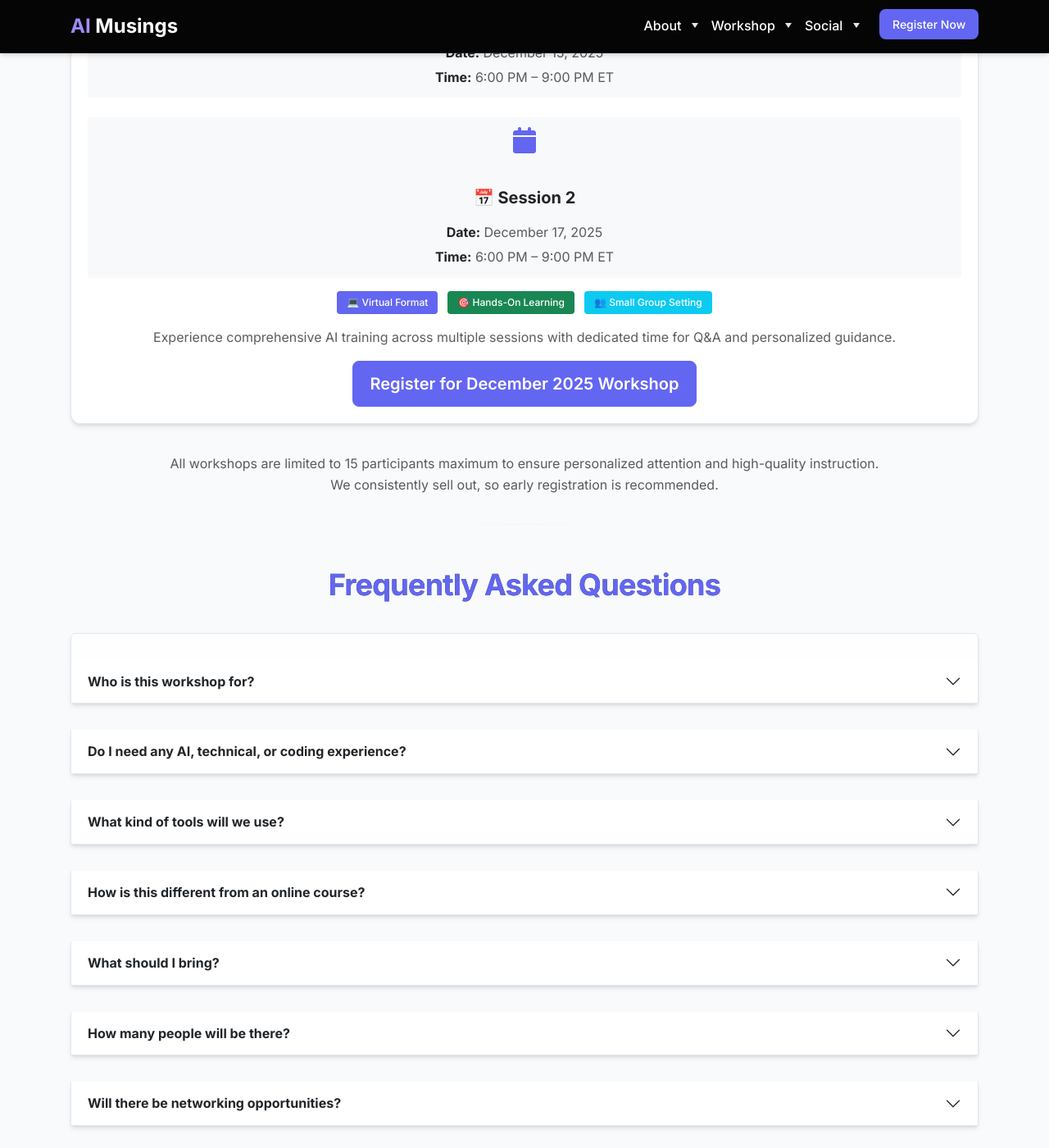
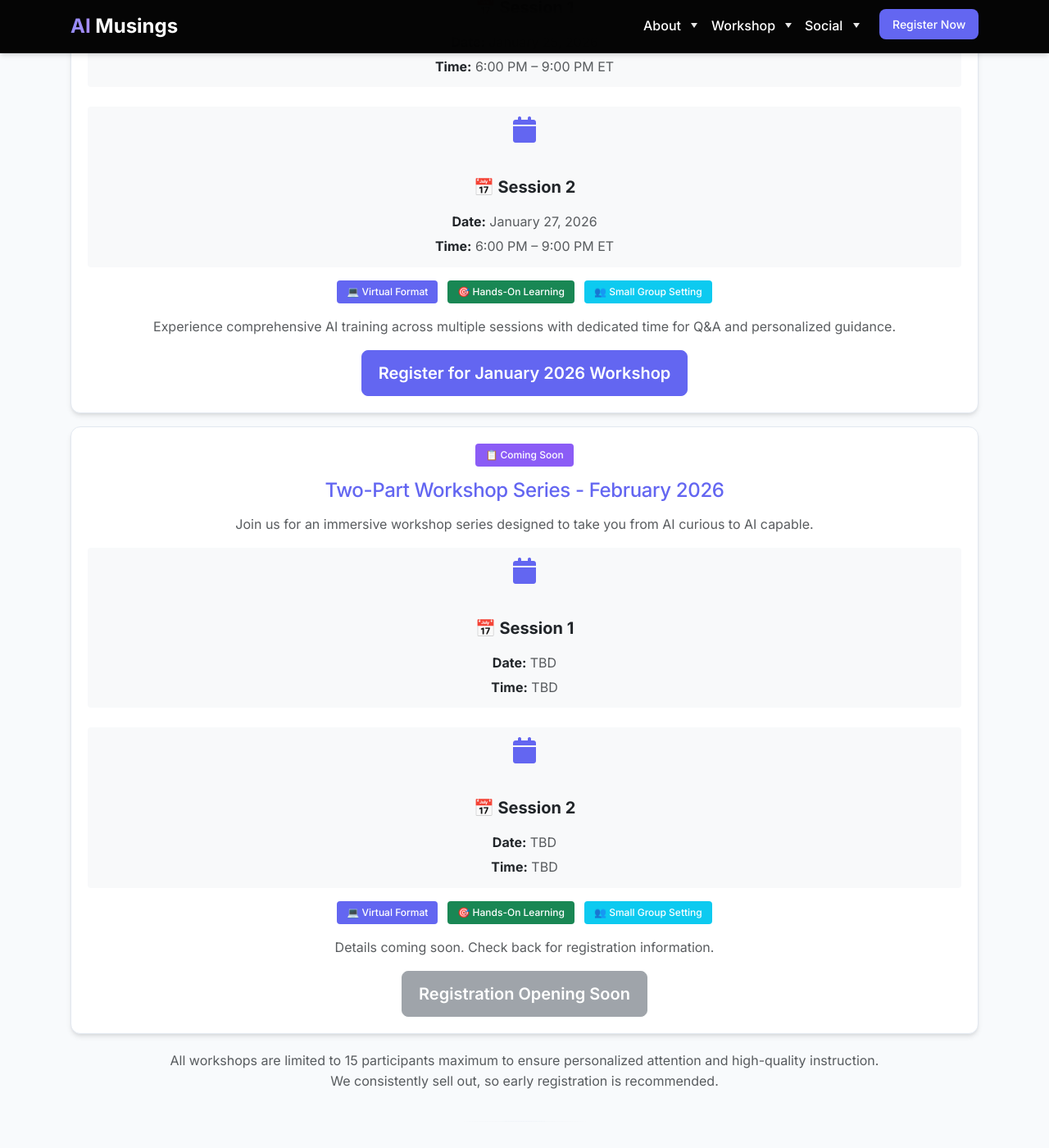
Before and after one commit to pulsarventures/aimusings.site, a Jekyll site: the page built from index.html, in a window 1280 px wide and 1400 px high, scrolled down 12279 px. Shown: the whole window at 82% size. Built offline with Jekyll 4.4.1, drawn with Linux system fonts in a browser that asks for light colours; the list of posts is cut into pages by our own code; some of the changed text lies outside the part shown.

Commit message:
changes for Jan Feb 2026

```diff
--- a/index.html
+++ b/index.html
@@ -1076,17 +1076,15 @@ title: "Accelerate Your AI Game: Learn, Apply, Build in One Immersive Session"
                             <tr class="table-info">
                                 <td><strong>Workshop 6</strong></td>
                                 <td>December 15 & 17, 2025</td>
-                                <td><span class="badge bg-primary">📅 Upcoming</span></td>
+                                <td><span class="badge bg-warning">⏳ In Progress</span></td>
                                 <td>
-                                    <a href="https://www.tixtree.com/e/accelerate-your-ai-game-learn-build-apply-879cd72348e2" target="_blank" class="btn btn-sm btn-primary">
-                                        <i class="fas fa-ticket-alt me-1"></i>Register Now
-                                    </a>
+                                    <span class="text-muted">Updates coming soon</span>
                                 </td>
                             </tr>
                             <tr class="table-info">
                                 <td><strong>Workshop 7</strong></td>
-                                <td>TBD</td>
-                                <td><span class="badge bg-secondary">📋 Planning</span></td>
+                                <td>January 25 & 27, 2026</td>
+                                <td><span class="badge bg-info">📅 Scheduled</span></td>
                                 <td>
                                     <span class="text-muted">Details coming soon</span>
                                 </td>
@@ -1116,12 +1114,12 @@ title: "Accelerate Your AI Game: Learn, Apply, Build in One Immersive Session"
         </div>
         <div class="row justify-content-center">
             <div class="col-lg-10">
-                <!-- Upcoming Workshop - December 2025 -->
+                <!-- Upcoming Workshop - January 2026 -->
                 <div class="card card-hover glass-effect mb-4">
                     <div class="card-body p-5">
                         <div class="text-center mb-4">
                             <div class="badge bg-primary px-3 py-2 mb-3">🎯 Upcoming Workshop</div>
-                            <h3 class="h4 mb-3 text-primary">Two-Part Workshop Series - December 2025</h3>
+                            <h3 class="h4 mb-3 text-primary">Two-Part Workshop Series - January 2026</h3>
                             <p class="text-muted mb-4">Join us for an immersive workshop series designed to take you from AI curious to AI capable.</p>
                         </div>
 
@@ -1132,7 +1130,7 @@ title: "Accelerate Your AI Game: Learn, Apply, Build in One Immersive Session"
                                         <i class="fas fa-calendar fa-2x text-primary mb-2"></i>
                                         <h5 class="text-dark">📅 Session 1</h5>
                                     </div>
-                                    <p class="text-muted mb-1"><strong class="text-dark">Date:</strong> December 15, 2025</p>
+                                    <p class="text-muted mb-1"><strong class="text-dark">Date:</strong> January 25, 2026</p>
                                     <p class="text-muted mb-0"><strong class="text-dark">Time:</strong> 6:00 PM – 9:00 PM ET</p>
                                 </div>
                             </div>
@@ -1142,7 +1140,7 @@ title: "Accelerate Your AI Game: Learn, Apply, Build in One Immersive Session"
                                         <i class="fas fa-calendar fa-2x text-primary mb-2"></i>
                                         <h5 class="text-dark">📅 Session 2</h5>
                                     </div>
-                                    <p class="text-muted mb-1"><strong class="text-dark">Date:</strong> December 17, 2025</p>
+                                    <p class="text-muted mb-1"><strong class="text-dark">Date:</strong> January 27, 2026</p>
                                     <p class="text-muted mb-0"><strong class="text-dark">Time:</strong> 6:00 PM – 9:00 PM ET</p>
                                 </div>
                             </div>
@@ -1156,19 +1154,18 @@ title: "Accelerate Your AI Game: Learn, Apply, Build in One Immersive Session"
                                     <span class="badge bg-info px-3 py-2">👥 Small Group Setting</span>
                                 </div>
                                 <p class="text-muted mb-4">Experience comprehensive AI training across multiple sessions with dedicated time for Q&A and personalized guidance.</p>
-                                <a href="https://www.tixtree.com/e/accelerate-your-ai-game-learn-build-apply-879cd72348e2" class="btn btn-primary btn-lg px-5 py-3 fw-semibold" target="_blank">Register for December 2025 Workshop</a>
+                                <a href="https://www.tixtree.com/e/accelerate-your-ai-game-learn-build-apply-879cd72348e2" class="btn btn-primary btn-lg px-5 py-3 fw-semibold" target="_blank">Register for January 2026 Workshop</a>
                             </div>
                         </div>
                     </div>
                 </div>
 
-                <!-- Upcoming Workshop - January 2026 -->
-                <!-- HIDDEN: Uncomment when ready to display
+                <!-- Placeholder Workshop - February 2026 -->
                 <div class="card card-hover glass-effect">
                     <div class="card-body p-5">
                         <div class="text-center mb-4">
                             <div class="badge bg-secondary px-3 py-2 mb-3">📋 Coming Soon</div>
-                            <h3 class="h4 mb-3 text-primary">Two-Part Workshop Series - January 2026</h3>
+                            <h3 class="h4 mb-3 text-primary">Two-Part Workshop Series - February 2026</h3>
                             <p class="text-muted mb-4">Join us for an immersive workshop series designed to take you from AI curious to AI capable.</p>
                         </div>
 
@@ -1208,7 +1205,6 @@ title: "Accelerate Your AI Game: Learn, Apply, Build in One Immersive Session"
                         </div>
                     </div>
                 </div>
-                -->
             </div>
         </div>
         <div class="row mt-5">
```
